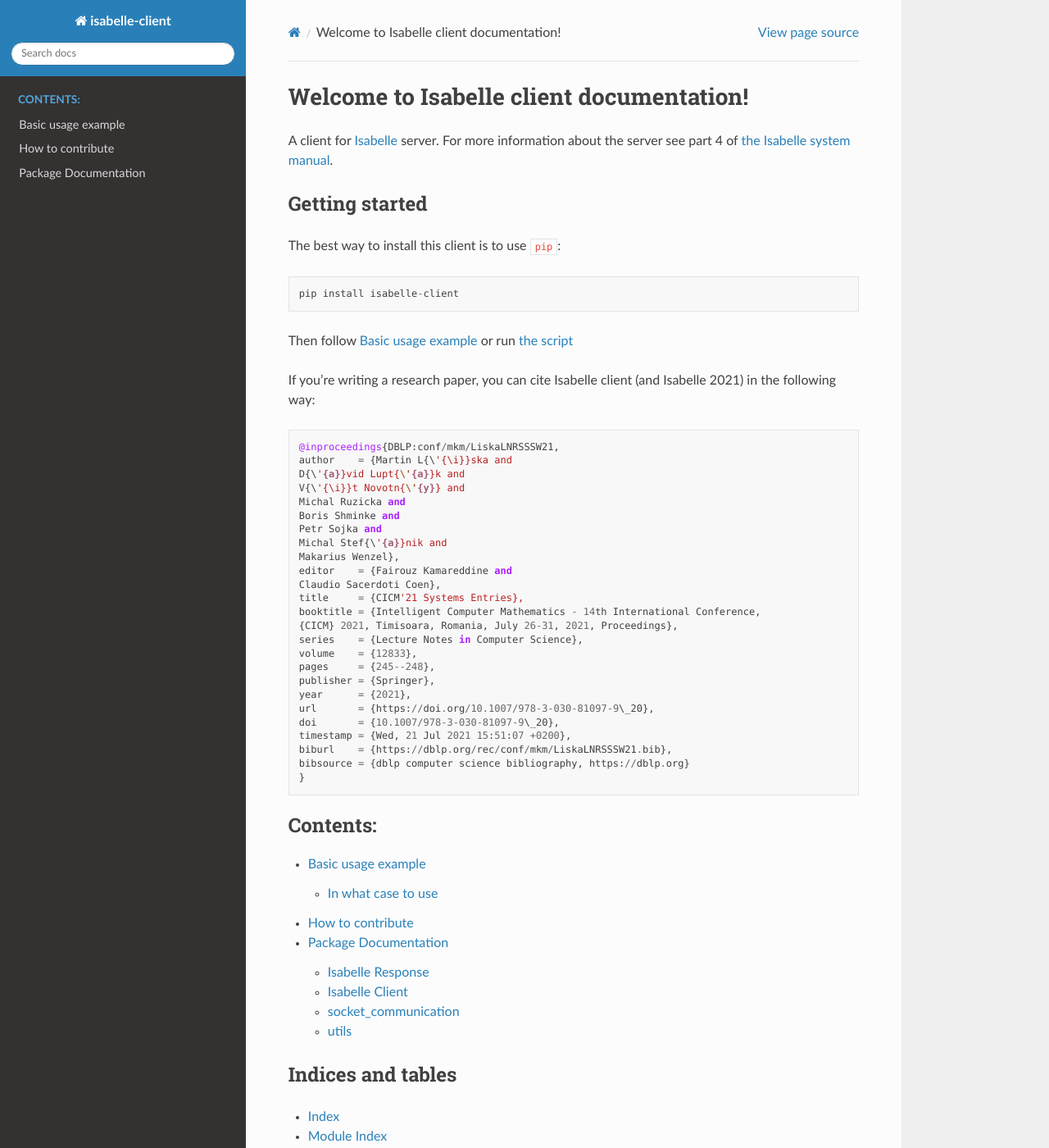
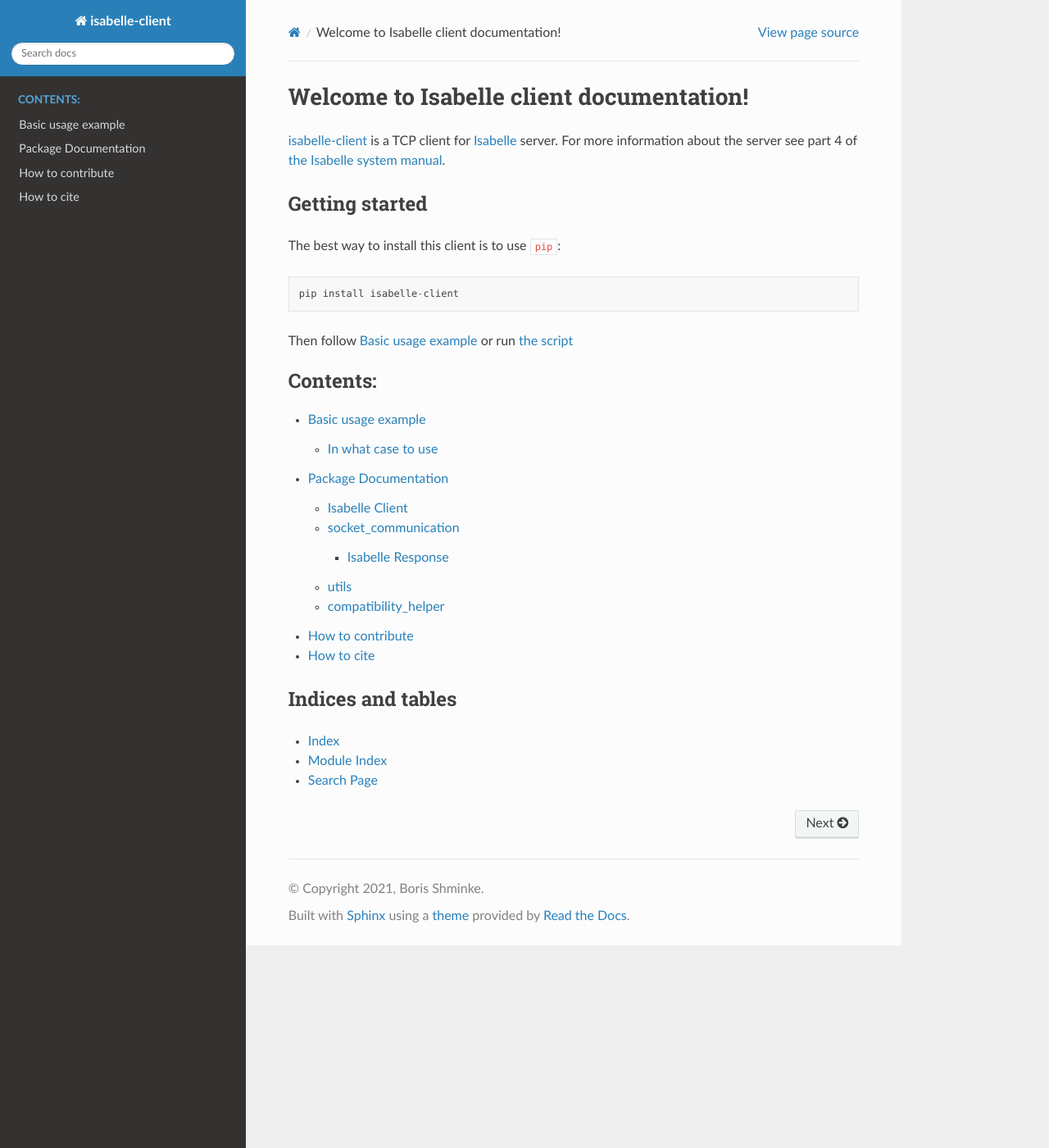
Before and after one commit to inpefess/isabelle-client, a Sphinx documentation site: the page built from doc/source/index.rst, in a window 1280 px wide and 1400 px high. Shown: the whole window at 82% size. Built offline with Sphinx 7.4.7 and the Read the Docs theme 2.0.0, drawn with Linux system fonts in a browser that asks for light colours.

```diff
--- a/doc/source/index.rst
+++ b/doc/source/index.rst
@@ -13,11 +13,12 @@
   See the License for the specific language governing permissions and
   limitations under the License.
 
+
 ##########################################
 Welcome to Isabelle client documentation!
 ##########################################
 
-A client for `Isabelle`_ server. For more information about the server see part 4 of `the Isabelle system manual`_.
+`isabelle-client`_ is a TCP client for `Isabelle`_ server. For more information about the server see part 4 of `the Isabelle system manual`_.
 
 Getting started
 ****************
@@ -28,41 +29,14 @@ The best way to install this client is to use ``pip``::
 
 Then follow :ref:`usage-example` or run `the script`_
 
-If you're writing a research paper, you can cite Isabelle client (and Isabelle 2021) in the following way::
-
-  @inproceedings{DBLP:conf/mkm/LiskaLNRSSSW21,
-  author    = {Martin L{\'{\i}}ska and
-  D{\'{a}}vid Lupt{\'{a}}k and
-  V{\'{\i}}t Novotn{\'{y}} and
-  Michal Ruzicka and
-  Boris Shminke and
-  Petr Sojka and
-  Michal Stef{\'{a}}nik and
-  Makarius Wenzel},
-  editor    = {Fairouz Kamareddine and
-  Claudio Sacerdoti Coen},
-  title     = {CICM'21 Systems Entries},
-  booktitle = {Intelligent Computer Mathematics - 14th International Conference,
-  {CICM} 2021, Timisoara, Romania, July 26-31, 2021, Proceedings},
-  series    = {Lecture Notes in Computer Science},
-  volume    = {12833},
-  pages     = {245--248},
-  publisher = {Springer},
-  year      = {2021},
-  url       = {https://doi.org/10.1007/978-3-030-81097-9\_20},
-  doi       = {10.1007/978-3-030-81097-9\_20},
-  timestamp = {Wed, 21 Jul 2021 15:51:07 +0200},
-  biburl    = {https://dblp.org/rec/conf/mkm/LiskaLNRSSSW21.bib},
-  bibsource = {dblp computer science bibliography, https://dblp.org}
-  }
-
 .. toctree::
-   :maxdepth: 2
+   :maxdepth: 3
    :caption: Contents:
 
    usage-example
+   package-documentation
    how-to-contribute
-   package-documentation
+   how-to-cite
 
 Indices and tables
 *******************
```
Also changed, not shown: other parts of doc/source/index.rst (+1 -0 lines), README.md (+1 -29 lines), doc/source/how-to-cite.rst (added, +45 -0 lines), doc/source/package-documentation.rst (+21 -11 lines).
